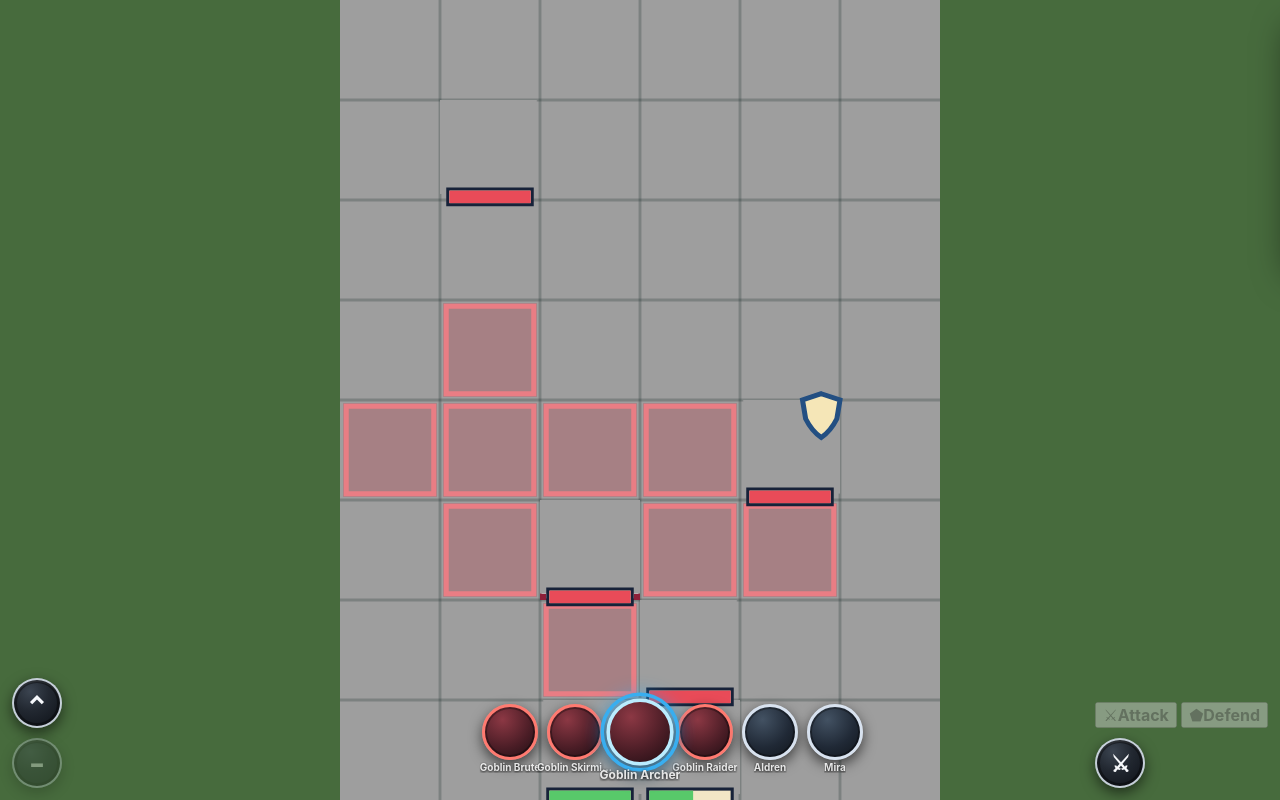
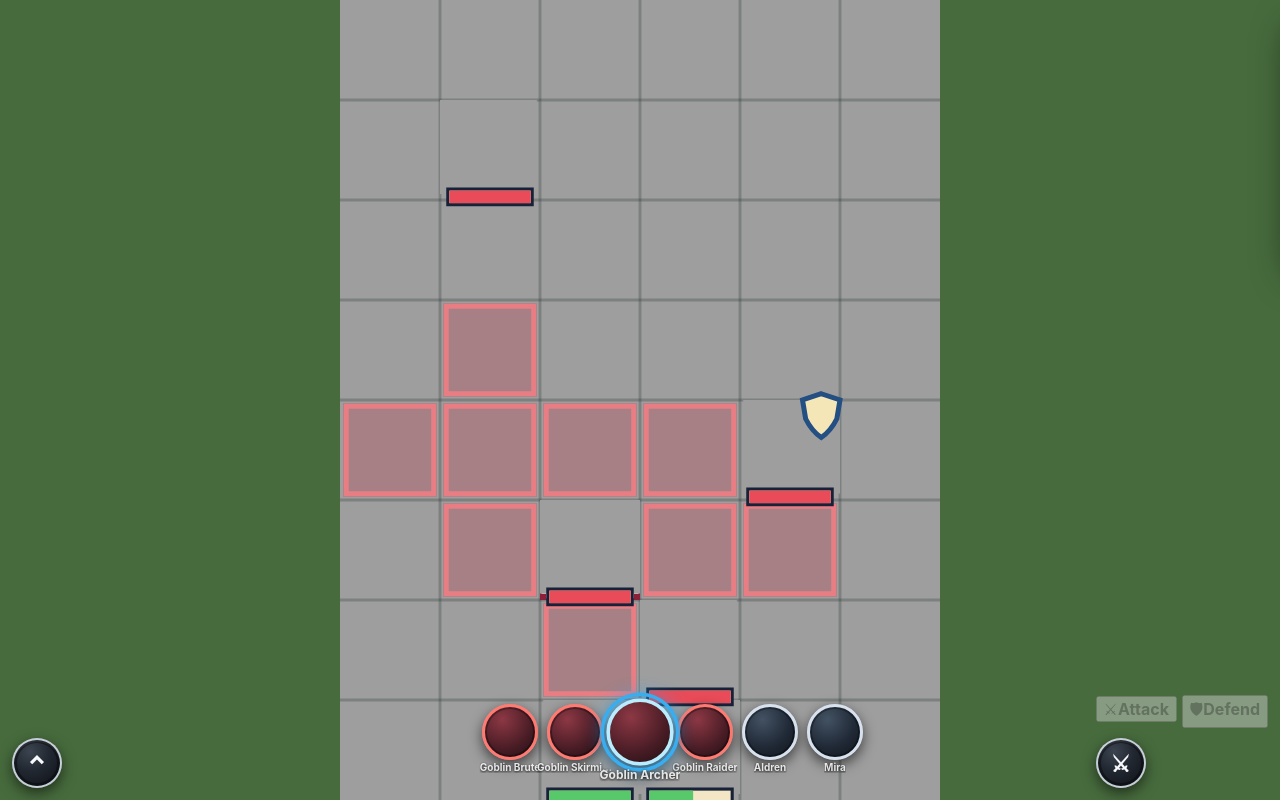
Before and after one commit to sjfranks/Tactics, a website built with Vite: page index.html in a window 1280 px wide. Shown: the top 800 px of the page. Built offline with nearby package versions, Linux system fonts and the light colour scheme; grey boxes are pictures that could not be loaded.

Commit message:
Tuck zoom into utility controls and use shield icon

```diff
--- a/index.html
+++ b/index.html
@@ -42,16 +42,16 @@
             <button id="stats-toggle" class="hud-circle" type="button" aria-label="Show selected unit stats" aria-expanded="false" title="Stats">☷</button>
             <button id="log-toggle" class="hud-circle" type="button" aria-label="Open combat log" aria-expanded="false" title="Combat log"><span class="speech-icon" aria-hidden="true"></span></button>
             <button id="undo-action" class="hud-circle" type="button" aria-label="Undo last action" title="Undo">↶</button>
+            <button id="zoom-reset" class="hud-circle zoom-reset" type="button" aria-label="Show the whole map" title="Show whole map"><span class="zoom-out-icon" aria-hidden="true">−</span></button>
           </div>
           <button id="utility-toggle" class="hud-circle utility-toggle" type="button" aria-label="Show game controls" aria-expanded="false" title="Controls">⌃</button>
-          <button id="zoom-reset" class="hud-circle zoom-reset" type="button" aria-label="Show the whole map" title="Show whole map"><span class="zoom-out-icon" aria-hidden="true">−</span></button>
         </div>
 
         <div class="hud-right">
           <div id="action-bar" class="action-bar" role="toolbar" aria-label="Actions for the active character" hidden>
             <button id="attack-action" class="action-choice" type="button" aria-pressed="false"><span aria-hidden="true">⚔</span><b>Attack</b></button>
             <button id="heal-action" class="action-choice" type="button" aria-pressed="false"><span aria-hidden="true">✚</span><b>Heal</b></button>
-            <button id="defend-action" class="action-choice" type="button"><span aria-hidden="true">⬟</span><b>Defend</b></button>
+            <button id="defend-action" class="action-choice" type="button"><span aria-hidden="true">🛡</span><b>Defend</b></button>
           </div>
           <button id="action-toggle" class="hud-circle action-toggle" type="button" aria-label="Show character actions" aria-expanded="false" title="Actions">⚔</button>
         </div>
```
